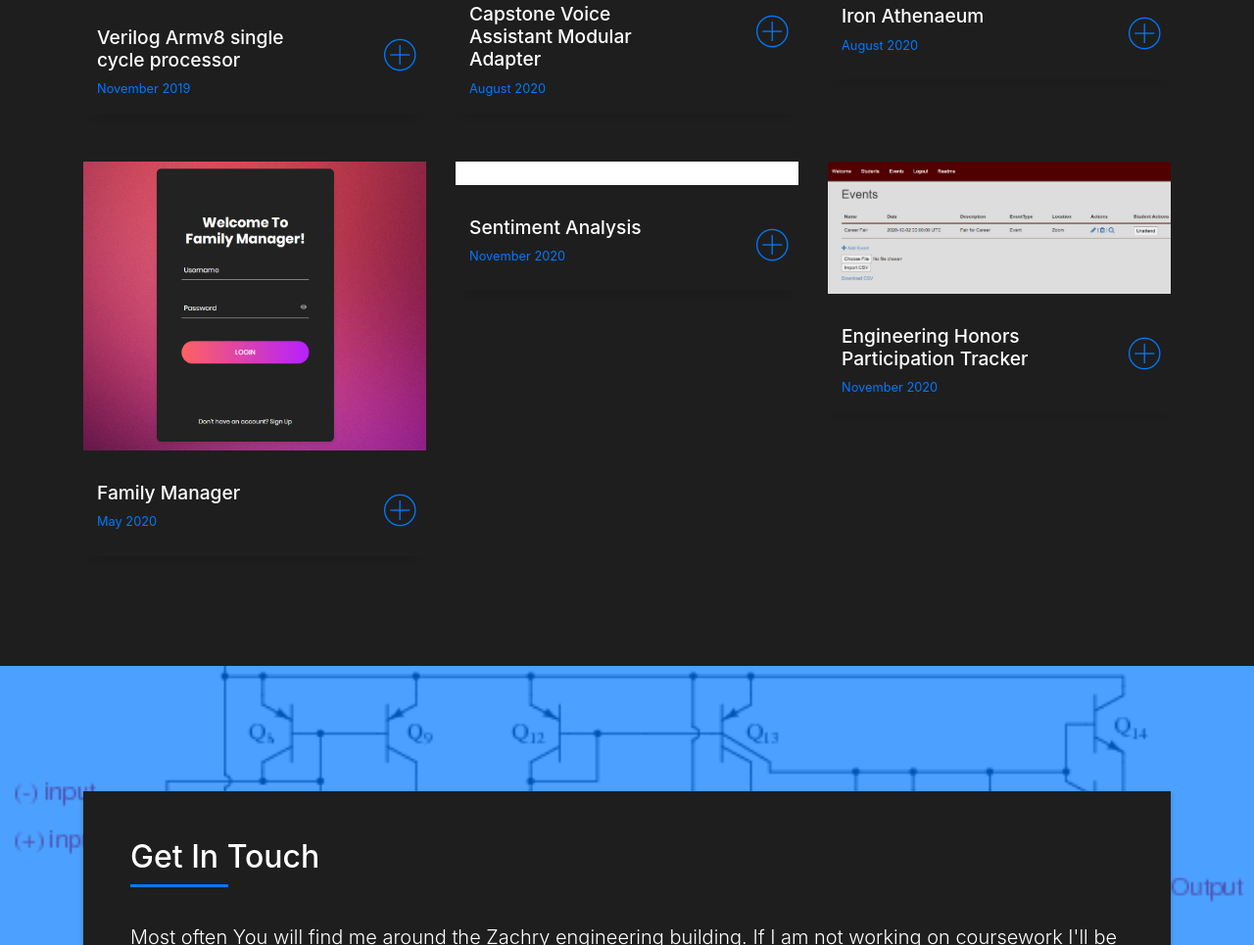
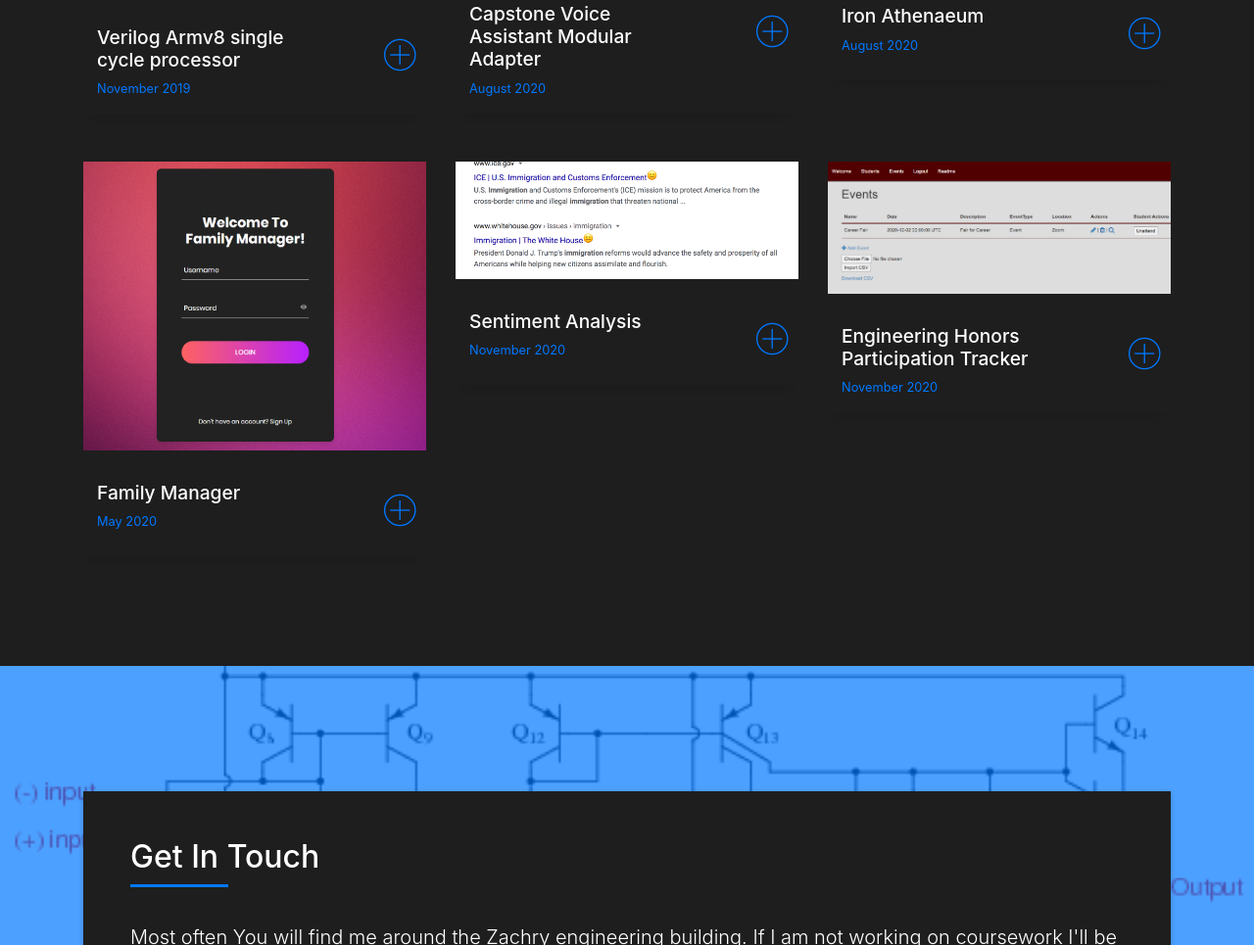
Before and after one commit to nicholastann/Portfolio-Webpage, a plain HTML site: page index.html in a window 1280 px wide. Shown: the part 7825-8790 px from the top of the page at 98% size. Drawn offline with Linux system fonts and the light colour scheme; files whose address does not match are found by name.

Commit message:
Update index.html

```diff
--- a/index.html
+++ b/index.html
@@ -744,7 +744,7 @@
           <div class="work-box">
             <a href="https://github.com/nicholastann/Sentiment_Analysis">
               <div class="work-img">
-                <img src="img/sentiment.jpg" alt="" class="img-fluid">
+                <img src="img/sentiment.png" alt="" class="img-fluid">
               </div>
               <div class="work-content">
                 <div class="row">
```
